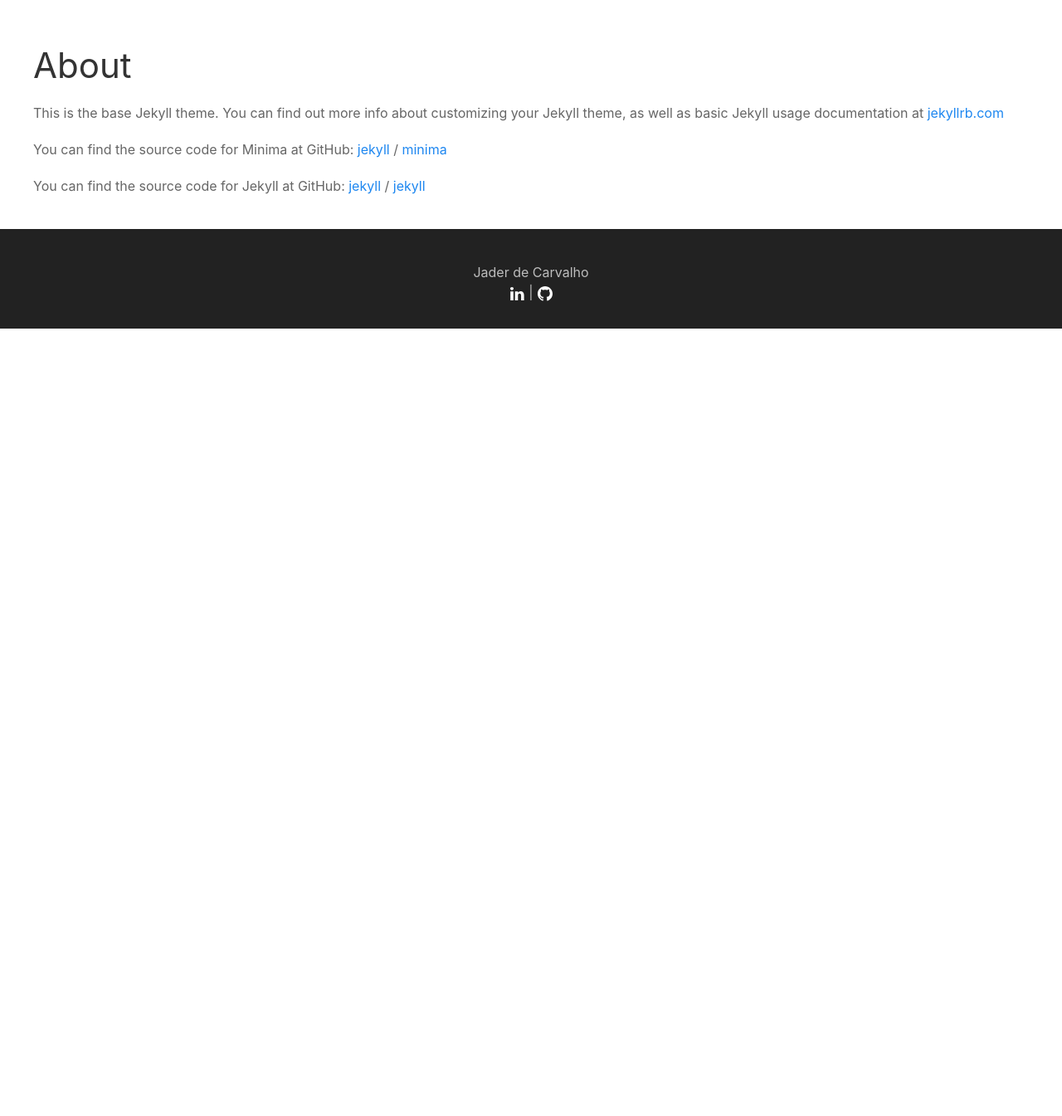
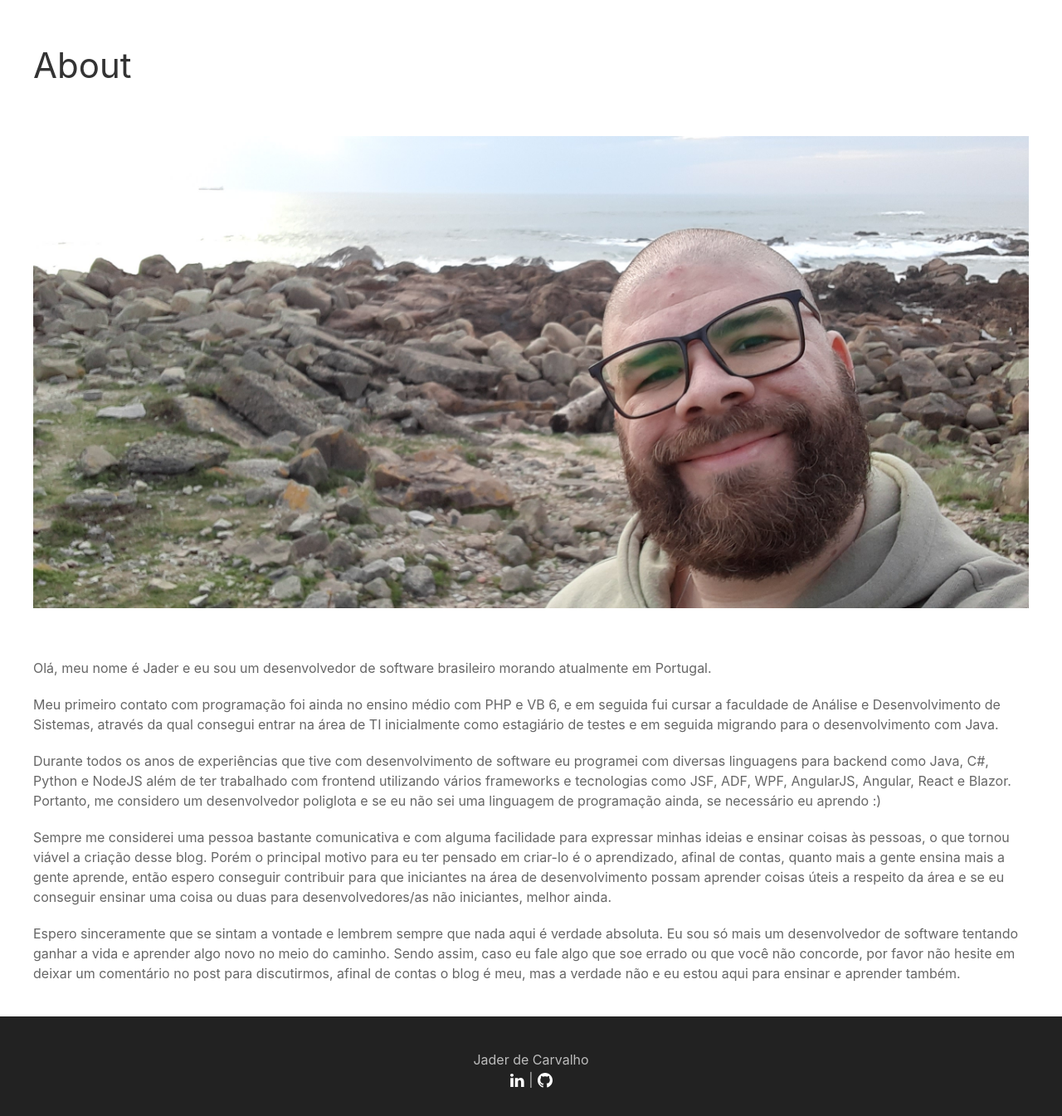
Before and after one commit to JaderDeCarvalho/jaderdecarvalho.github.io, a Jekyll site: the page built from about.markdown, in a window 1280 px wide. Shown: the part 900-2245 px from the top of the page at 83% size. Built offline with Jekyll 4.4.1, drawn with Linux system fonts in a browser that asks for light colours; nearby versions of some CDN libraries; before the commit the page ends 1296 px from its top, so only the background shows below that.

Commit message:
commit da página about

```diff
--- a/about.markdown
+++ b/about.markdown
@@ -4,15 +4,14 @@ title: About
 permalink: /about/
 ---
 
-This is the base Jekyll theme. You can find out more info about customizing your Jekyll theme, as well as basic Jekyll usage documentation at [jekyllrb.com](https://jekyllrb.com/)
+<img class="about-image" src="/assets/images/about-picture.jpg" alt="Photo of me in a rocky beach in Porto, Portugal" />
 
-You can find the source code for Minima at GitHub:
-[jekyll][jekyll-organization] /
-[minima](https://github.com/jekyll/minima)
+Olá, meu nome é Jader e eu sou um desenvolvedor de software brasileiro morando atualmente em Portugal.
 
-You can find the source code for Jekyll at GitHub:
-[jekyll][jekyll-organization] /
-[jekyll](https://github.com/jekyll/jekyll)
+Meu primeiro contato com programação foi ainda no ensino médio com PHP e VB 6, e em seguida fui cursar a faculdade de Análise e Desenvolvimento de Sistemas, através da qual consegui entrar na área de TI inicialmente como estagiário de testes e em seguida migrando para o desenvolvimento com Java.
 
+Durante todos os anos de experiências que tive com desenvolvimento de software eu programei com diversas linguagens para backend como Java, C#, Python e NodeJS além de ter trabalhado com frontend utilizando vários frameworks e tecnologias como JSF, ADF, WPF, AngularJS, Angular, React e Blazor. Portanto, me considero um desenvolvedor poliglota e se eu não sei uma linguagem de programação ainda, se necessário eu aprendo :)
 
-[jekyll-organization]: https://github.com/jekyll
+Sempre me considerei uma pessoa bastante comunicativa e com alguma facilidade para expressar minhas ideias e ensinar coisas às pessoas, o que tornou viável a criação desse blog. Porém o principal motivo para eu ter pensado em criar-lo é o aprendizado, afinal de contas, quanto mais a gente ensina mais a gente aprende, então espero conseguir contribuir para que iniciantes na área de desenvolvimento possam aprender coisas úteis a respeito da área e se eu conseguir ensinar uma coisa ou duas para desenvolvedores/as não iniciantes, melhor ainda.
+
+Espero sinceramente que se sintam a vontade e lembrem sempre que nada aqui é verdade absoluta. Eu sou só mais um desenvolvedor de software tentando ganhar a vida e aprender algo novo no meio do caminho. Sendo assim, caso eu fale algo que soe errado ou que você não concorde, por favor não hesite em deixar um comentário no post para discutirmos, afinal de contas o blog é meu, mas a verdade não e eu estou aqui para ensinar e aprender também.
--- a/assets/main.scss
+++ b/assets/main.scss
@@ -154,3 +154,8 @@ article {
 		margin-bottom: 40px;
 	}
 }
+
+.about-image {
+	margin-top: 40px;
+	margin-bottom: 40px;
+}
```
Also changed, not shown: assets/images/about-picture.jpg (added).
